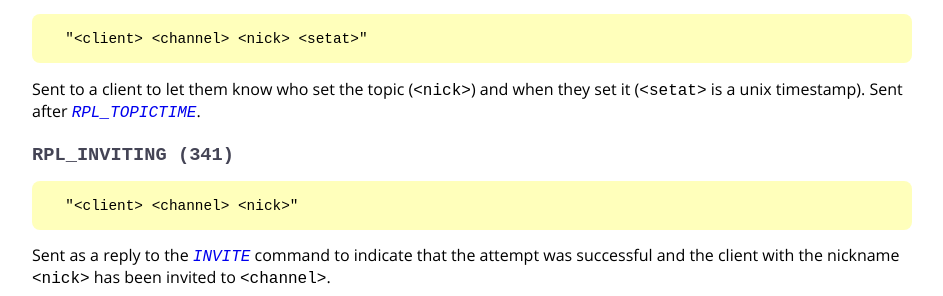
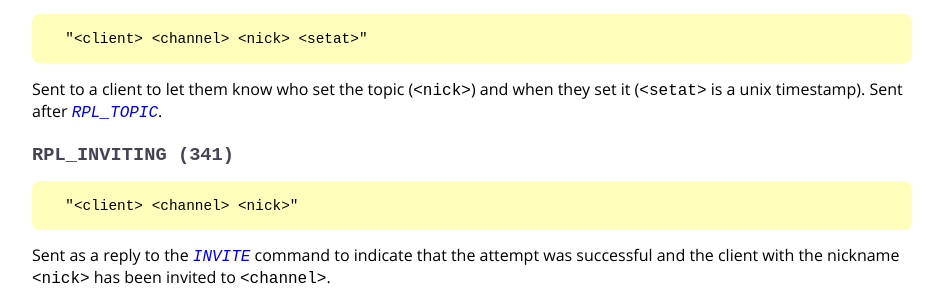
Before and after one commit to ircdocs/modern-irc, a Jekyll site: the page built from index.md, in a window 1280 px wide and 900 px high, scrolled down 46291 px. Shown: the part 156-452 px from the top of the window, without its empty margins (168-1111 px from the left). Built offline with Jekyll 4.4.1, drawn with Linux system fonts in a browser that asks for light colours.

```diff
--- a/_includes/modern-appendix.md
+++ b/_includes/modern-appendix.md
@@ -287,7 +287,7 @@ Sent to a client to inform them of the current [topic](#topic-message) of the ch
 
       "<client> <channel> <nick> <setat>"
 
-Sent to a client to let them know who set the topic (`<nick>`) and when they set it (`<setat>` is a unix timestamp). Sent after [`RPL_TOPICTIME`](#rpltopictime-333).
+Sent to a client to let them know who set the topic (`<nick>`) and when they set it (`<setat>` is a unix timestamp). Sent after [`RPL_TOPIC`](#rpltopic-332).
 
 ### `RPL_INVITING (341)`
 
```
